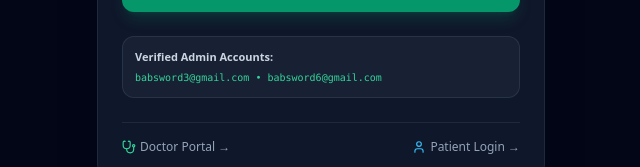
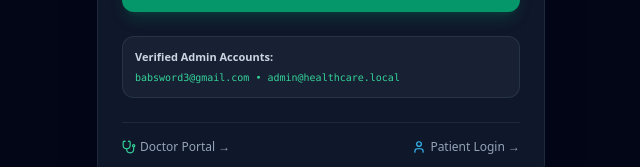
Before and after one commit to rifath2005/Healthcare-Assistant, a Next.js app: page /admin/login in a window 1280 px wide. Shown: the part 540-707 px from the top of the page, without its empty margins (319-959 px from the left). Built offline with nearby package versions, Linux system fonts and the light colour scheme.

Commit message:
fix(admin): remove babsword6@gmail.com from admin role and portal guidance

```diff
--- a/app/(admin)/admin/login/page.tsx
+++ b/app/(admin)/admin/login/page.tsx
@@ -187,7 +187,7 @@ export default function AdminLoginPage() {
           <div className="p-3 bg-slate-800/60 border border-slate-700/60 rounded-xl text-[11px] text-slate-400 space-y-1">
             <p className="font-semibold text-slate-300">Verified Admin Accounts:</p>
             <p className="font-mono text-[10px] text-emerald-400">
-              babsword3@gmail.com &bull; babsword6@gmail.com
+              babsword3@gmail.com &bull; admin@healthcare.local
             </p>
           </div>
 
```
